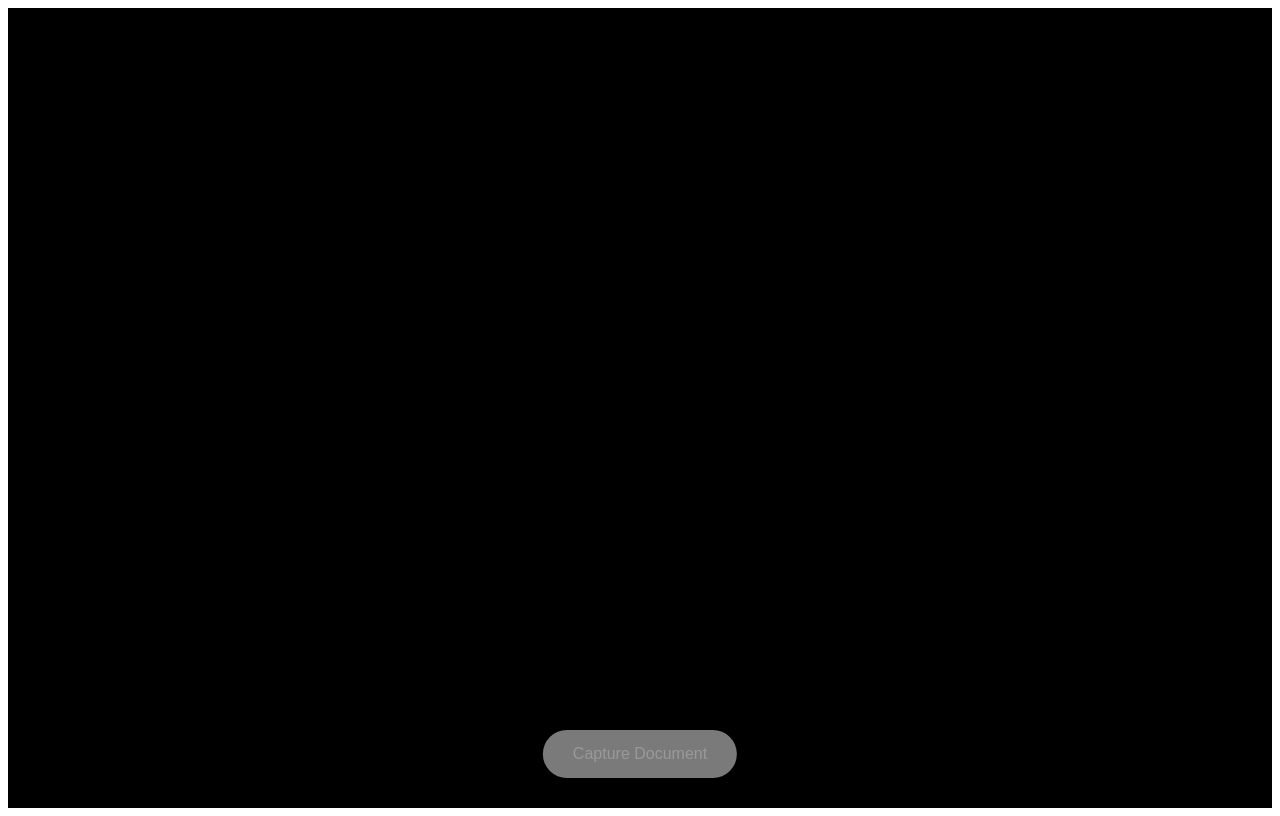
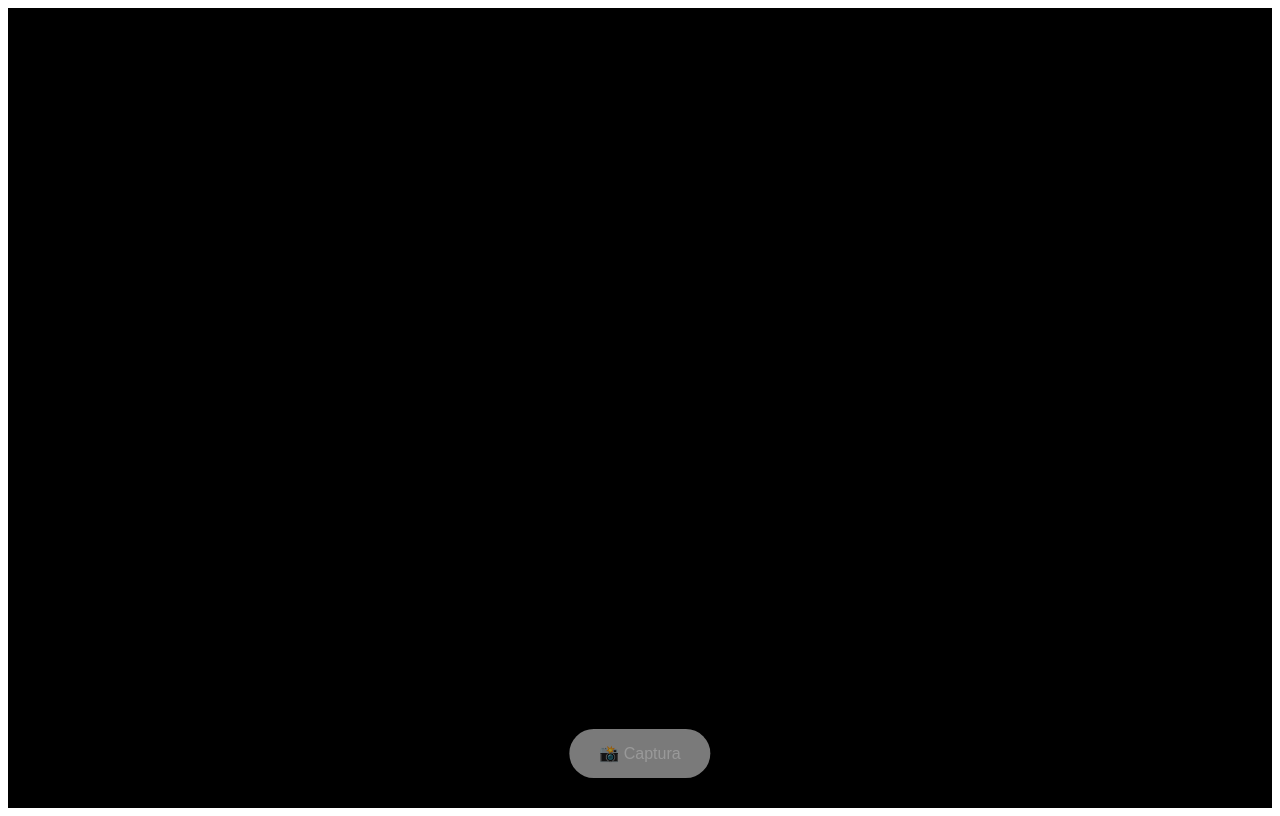
Before and after one commit to Leci37/DocuScan-Assistant2, an Angular app in the folder docu-scan-app/: page / in a window 1280 px wide. Built offline with nearby package versions, Linux system fonts and the light colour scheme.

Commit message:
Update capture button labeling

```diff
--- a/docu-scan-app/src/app/scan/scan.component.html
+++ b/docu-scan-app/src/app/scan/scan.component.html
@@ -3,8 +3,8 @@
   <canvas #canvas></canvas>
 
   <div class="controls">
-    <button (click)="captureImage()" [disabled]="!documentDetected">
-      Capture Document
+    <button (click)="captureImage()" [disabled]="documentDetected === false">
+      📸 Captura
     </button>
     <div class="status" *ngIf="documentDetected">
       ✓ Document detected
```
